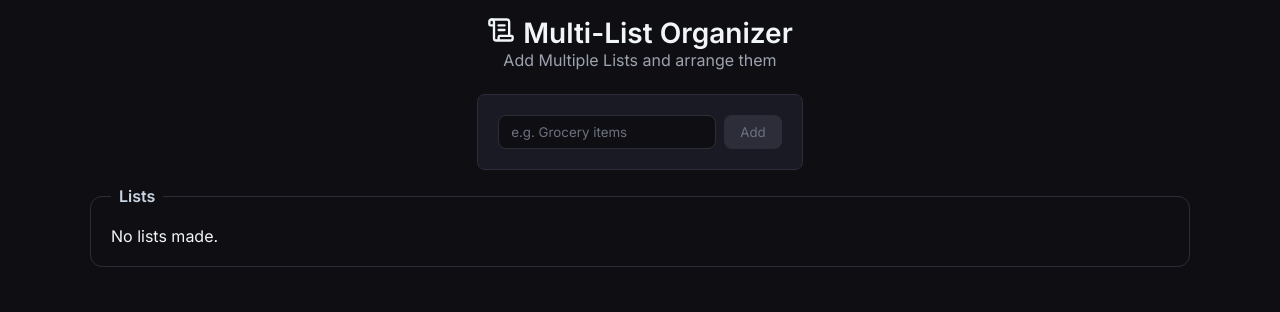
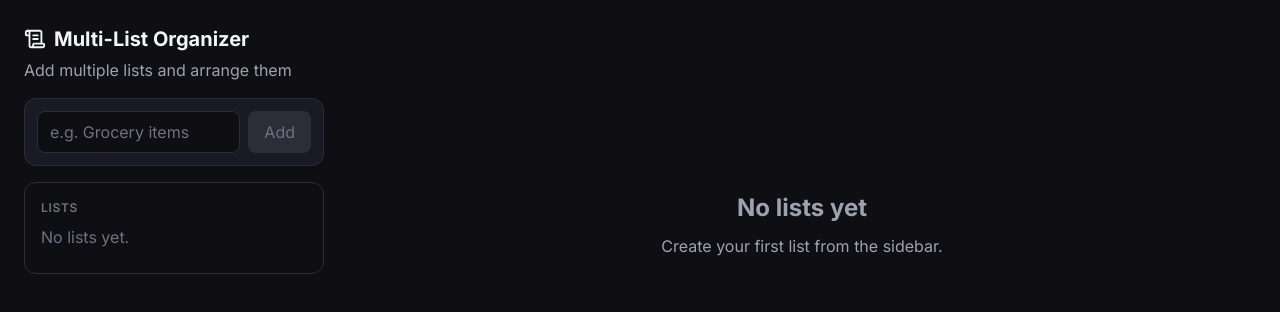
Before and after one commit to Aashutosh-kc/multi-list-organizer, a React (Vite) app: page / in a window 1280 px wide. Shown: the top 312 px of the page. Built offline with nearby package versions, Linux system fonts and the light colour scheme.

Commit message:
feat: redesign UI as sidebar and detail layout

```diff
--- a/src/App.css
+++ b/src/App.css
@@ -1,27 +1,70 @@
-.title {
+.app {
+  display: grid;
+  grid-template-columns: 300px minmax(0, 1fr);
+  gap: 24px;
+  padding: 24px;
+  min-height: 100vh;
+  align-items: start;
+}
+
+.side-bar {
   display: flex;
-  justify-content: center;
+  flex-direction: column;
+  gap: 16px;
+}
+
+.app-title {
+  display: flex;
+  align-items: center;
   gap: 8px;
-  margin-top: 16px;
-  font-size: 28px;
+  font-size: 20px;
 }
 
 .description {
-  text-align: center;
+  margin-top: 4px;
+  font-size: 16px;
   color: #9ca3af;
-  margin-bottom: 24px;
 }
 
-fieldset {
-  max-width: 1100px;
-  margin: 0 auto 40px;
-  padding: 20px;
+.list-bar {
+  display: flex;
+  flex-direction: column;
+  gap: 8px;
+  padding: 16px;
   border: 1px solid #2d2d3a;
   border-radius: 12px;
 }
 
-legend {
-  padding: 0 8px;
+.list-bar h3 {
+  font-size: 12px;
   font-weight: 600;
-  color: #cbd5e1;
+  letter-spacing: 0.06em;
+  text-transform: uppercase;
+  color: #6b7280;
 }
+
+.muted {
+  font-size: 16px;
+  color: #6b7280;
+}
+
+.main-page {
+  min-width: 0;
+  display: flex;
+  justify-content: center;
+}
+
+.main-page .add-activity {
+  max-width: 640px;
+}
+
+.empty-state {
+  display: flex;
+  flex-direction: column;
+  align-items: center;
+  justify-content: center;
+  gap: 8px;
+  min-height: 50vh;
+  text-align: center;
+  color: #9ca3af;
+}
--- a/src/App.jsx
+++ b/src/App.jsx
@@ -1,34 +1,69 @@
-import { useState ,useEffect} from 'react';
+import { useState, useEffect } from 'react';
 import AddList from './components/AddList.jsx'
 import './App.css'
-import {ScrollText } from "lucide-react"
+import { ScrollText } from "lucide-react"
 import AllLists from './components/AllLists.jsx'
+import List from './components/List.jsx';
 
 export default function App(){
 
-  const[list,setList] = useState(()=>{
+  const [list, setList] = useState(() => {
     const saved = localStorage.getItem('list');
     return saved ? JSON.parse(saved) : [];
   });
+  const [currentListId, setCurrentListId] = useState(null);
+  const COLORS = ['#6366f1','#ec4889','#10b981','#f59e0b','#3b82f6'];
 
-  function addItem(listId,newItem){
-    setList((prev) => prev.map((l) => l.id=== listId?{...l,
-      items: [...l.items,newItem]}:l));
+  function addItem(listId, newItem){
+    setList((prev) => prev.map((l) => l.id === listId ? {...l, items: [...l.items, newItem]} : l));
   }
-  useEffect(()=>{
-    localStorage.setItem('list',JSON.stringify(list));
-  },[list])
+  function removeList(id){
+    setList((prev) => prev.filter((n) => n.id !== id));
+    if (id === currentListId){
+      setCurrentListId(null);
+    }
+  }
+  function removeListItem(listId, itemId){
+    setList((prev) => prev.map((l) => l.id === listId ? {...l, items: l.items.filter((item) => item.id !== itemId)} : l));
+  }
 
-  return(
-    <div>
-      <h2 className='title' ><ScrollText size={28}/><p>Multi-List Organizer</p></h2>
-      <p className='description'>Add Multiple Lists and arrange them</p>
-      <AddList setList={setList} list={list} />
-      <fieldset>
-        <legend>Lists</legend>
-        {list.length === 0 && <p>No lists made.</p>}
-      <AllLists list={list} addItem={addItem} setList={setList}/>
-      </fieldset>
+  const currentList = list.find((l) => l.id === currentListId);
+
+  useEffect(() => {
+    localStorage.setItem('list', JSON.stringify(list));
+  }, [list])
+
+  return (
+    <div className='app'>
+      <div className='side-bar'>
+        <div>
+          <h1 className='app-title'><ScrollText size={22}/><span>Multi-List Organizer</span></h1>
+          <p className='description'>Add multiple lists and arrange them</p>
+        </div>
+
+        <AddList setList={setList} setCurrentListId={setCurrentListId} />
+
+        <div className='list-bar'>
+          <h3>Lists</h3>
+          {list.length === 0 && <p className='muted'>No lists yet.</p>}
+          <AllLists list={list} currentListId={currentListId} setCurrentListId={setCurrentListId} />
+        </div>
+      </div>
+
+      <div className='main-page'>
+        {currentList ? (
+          <List key={currentList.id} list={currentList} addItem={addItem}
+            color={COLORS[currentList.id % COLORS.length]}
+            removeList={removeList} removeListItem={removeListItem} />
+        ) : (
+          <div className='empty-state'>
+            <h2>{list.length === 0 ? 'No lists yet' : 'Select a list'}</h2>
+            <p>{list.length === 0
+              ? 'Create your first list from the sidebar.'
+              : 'Choose a list from the sidebar to see its items.'}</p>
+          </div>
+        )}
+      </div>
     </div>
-      )
+  )
 }
--- a/src/components/AddList.css
+++ b/src/components/AddList.css
@@ -1,23 +1,23 @@
 .add-list {
   display: flex;
   gap: 8px;
-  justify-content: center;
-  border: 1.5px solid #2d2d3a;
-  width: fit-content;
-  margin: 16px auto;
+  width: 100%;
+  padding: 12px;
   background: #1a1a24;
-  border-radius: 8px;
-  padding: 20px;
-  max-width: 420px;
+  border: 1px solid #2d2d3a;
+  border-radius: 12px;
 }
 
 .add-list input {
-  border-radius: 8px;
+  flex: 1;
+  min-width: 0;
   padding: 8px 12px;
-  border: 1.5px solid #2d2d3a;
-  outline: none;
+  font-size: 16px;
   background: #0f0f13;
   color: #f1f5f9;
+  border: 1.5px solid #2d2d3a;
+  border-radius: 8px;
+  outline: none;
 }
 
 .add-list input::placeholder {
@@ -29,13 +29,13 @@
 }
 
 .add-list button {
+  padding: 8px 16px;
+  font-size: 16px;
+  background: #6366f1;
+  color: white;
   border: none;
   border-radius: 8px;
-  padding: 8px 16px;
-  background: #6366f1;
-  color: white;
   cursor: pointer;
-  transition: opacity 0.2s;
 }
 
 .add-list button:hover:not(:disabled) {
--- a/src/components/AddList.jsx
+++ b/src/components/AddList.jsx
@@ -1,27 +1,30 @@
 import { useState } from 'react';
 import './AddList.css'
-function AddList({setList,list}){
 
-	const [title,setTitle] = useState('');
+function AddList({ setList, setCurrentListId }){
+	const [title, setTitle] = useState('');
 
 	function handleSubmit(){
-		if (title === "" || title === " ") return;
-		const newList={
+		const trimmed = title.trim();
+		if (trimmed === "") return;
+		const newList = {
 			id: Date.now(),
-			title: title,
+			title: trimmed,
 			items: []
 		}
 		setList((prev) => [...prev, newList]);
-		setTitle('')
+		setCurrentListId(newList.id);
+		setTitle('');
 	}
+
 	function handleKeyDown(e){
-		if (e.key == "Enter"){
+		if (e.key === "Enter"){
 			handleSubmit();
 		}
 	}
+
 	return (
 		<div className="add-list">
-
 			<input type="text" placeholder="e.g. Grocery items"
 				value={title} onKeyDown={handleKeyDown}
 				onChange={(e) => setTitle(e.target.value)} />
--- a/src/components/AllLists.css
+++ b/src/components/AllLists.css
@@ -1,5 +1,30 @@
 .all-list {
-  display: grid;
-  grid-template-columns: repeat(auto-fill, minmax(260px, 1fr));
-  gap: 20px;
+  display: flex;
+  flex-direction: column;
+  gap: 4px;
 }
+
+.list-title {
+  width: 100%;
+  padding: 8px 12px;
+  font-size: 16px;
+  text-align: left;
+  color: #cbd5e1;
+  background: transparent;
+  border: none;
+  border-radius: 6px;
+  cursor: pointer;
+  white-space: nowrap;
+  overflow: hidden;
+  text-overflow: ellipsis;
+}
+
+.list-title:hover {
+  background: #1a1a24;
+}
+
+.list-title.active {
+  background: #1a1a24;
+  color: white;
+  box-shadow: inset 3px 0 0 #6366f1;
+}
--- a/src/components/AllLists.jsx
+++ b/src/components/AllLists.jsx
@@ -1,21 +1,17 @@
-import List from './List.jsx'
 import './AllLists.css'
 
-export default function AllLists({list,addItem,setList}){
-
-	function removeList(id){
-  setList((prev) => prev.filter((n) => (n.id !== id )));
-  }
-	function removeListItem(listId,itemId){
-	setList((prev)=>prev.map((l)=> l.id===listId?{...l,items: l.items.filter((item)=>(item.id !== itemId))}: l ))
-}
-	const COLORS = ['#6366f1','#ec4889','#10b981','#f59e0b','#3b82f6'];
-
+export default function AllLists({ list, currentListId, setCurrentListId }){
 	return (
-	<div className="all-list">
-		{list.map((n,index) => (
-			<List key={n.id} list={n} addItem={addItem}
-			color={COLORS[index % COLORS.length]} removeList={removeList} removeListItem={removeListItem}/>))}
-	</div>
+		<div className="all-list">
+			{list.map((n) => (
+				<button
+					key={n.id}
+					className={`list-title ${currentListId === n.id ? "active" : ""}`}
+					onClick={() => setCurrentListId(n.id)}
+				>
+					{n.title}
+				</button>
+			))}
+		</div>
 	)
 }
--- a/src/components/List.jsx
+++ b/src/components/List.jsx
@@ -1,44 +1,53 @@
 import { useState } from 'react';
 import './List.css';
-import {Trash2,X } from "lucide-react"
-export default function List({list,addItem,color,removeList,removeListItem}){
+import { Trash2, X } from "lucide-react"
 
-	const [input,setInput] = useState('');
+export default function List({ list, addItem, color, removeList, removeListItem }){
+	const [input, setInput] = useState('');
 
 	function handleAdd(){
-		if (input === '') return;
-		addItem(list.id ,{
+		const trimmed = input.trim();
+		if (trimmed === '') return;
+		addItem(list.id, {
 			id: Date.now(),
-			value: input}
-		);
+			value: trimmed
+		});
 		setInput('');
 	}
 
 	function handleKeyDown(e){
-		if (e.key == "Enter"){
+		if (e.key === "Enter"){
 			handleAdd();
 		}
 	}
 
-
-	return(
-	<div className="add-activity" style={{ '--card-accent': color}}>
+	return (
+		<div className="add-activity" style={{ '--card-accent': color }}>
 			<div className="title">
 				<h2>{list.title}</h2>
-			<button className = "del-btn"onClick={() => removeList(list.id)}>
-				<Trash2 size={20}/>
+				<button className="del-btn" onClick={() => removeList(list.id)}>
+					<Trash2 size={16} />
 				</button>
 			</div>
+
 			<div className="user-input">
 				<input type="text" value={input} placeholder="e.g. Vegetables"
-			onChange={(e) => setInput(e.target.value)} onKeyDown={handleKeyDown}/>
-			<button onClick={handleAdd} className='add-btn' >Add</button>
+					onChange={(e) => setInput(e.target.value)} onKeyDown={handleKeyDown} />
+				<button onClick={handleAdd} className="add-btn" disabled={input.trim() === ""}>Add</button>
 			</div>
+
+			{list.items.length === 0 && <p className="no-items">No items yet.</p>}
+
 			<ul>
-		{list.items.map((item) => (<li key={item.id}>
+				{list.items.map((item) => (
+					<li key={item.id}>
 						<p>{item.value}</p>
-			<button onClick={()=>removeListItem(list.id,item.id)}><X size={16}/></button>
-			</li>))}
+						<button onClick={() => removeListItem(list.id, item.id)}>
+							<X size={16} />
+						</button>
+					</li>
+				))}
 			</ul>
-	</div>)
+		</div>
+	)
 }
--- a/src/index.css
+++ b/src/index.css
@@ -1,3 +1,5 @@
+@import url('https://fonts.googleapis.com/css2?family=Inter:wght@400;500;600;700&display=swap');
+
 * {
   font-family: 'Inter', sans-serif;
   box-sizing: border-box;
@@ -8,4 +10,10 @@
 body {
   background: #0f0f13;
   color: #f1f5f9;
+  font-size: 16px;
+  line-height: 1.5;
 }
+
+button, input {
+  font: inherit;
+}
```
Also changed, not shown: src/components/List.css (+69 -24 lines). Lines whose indentation alone changed are shown as unchanged.
